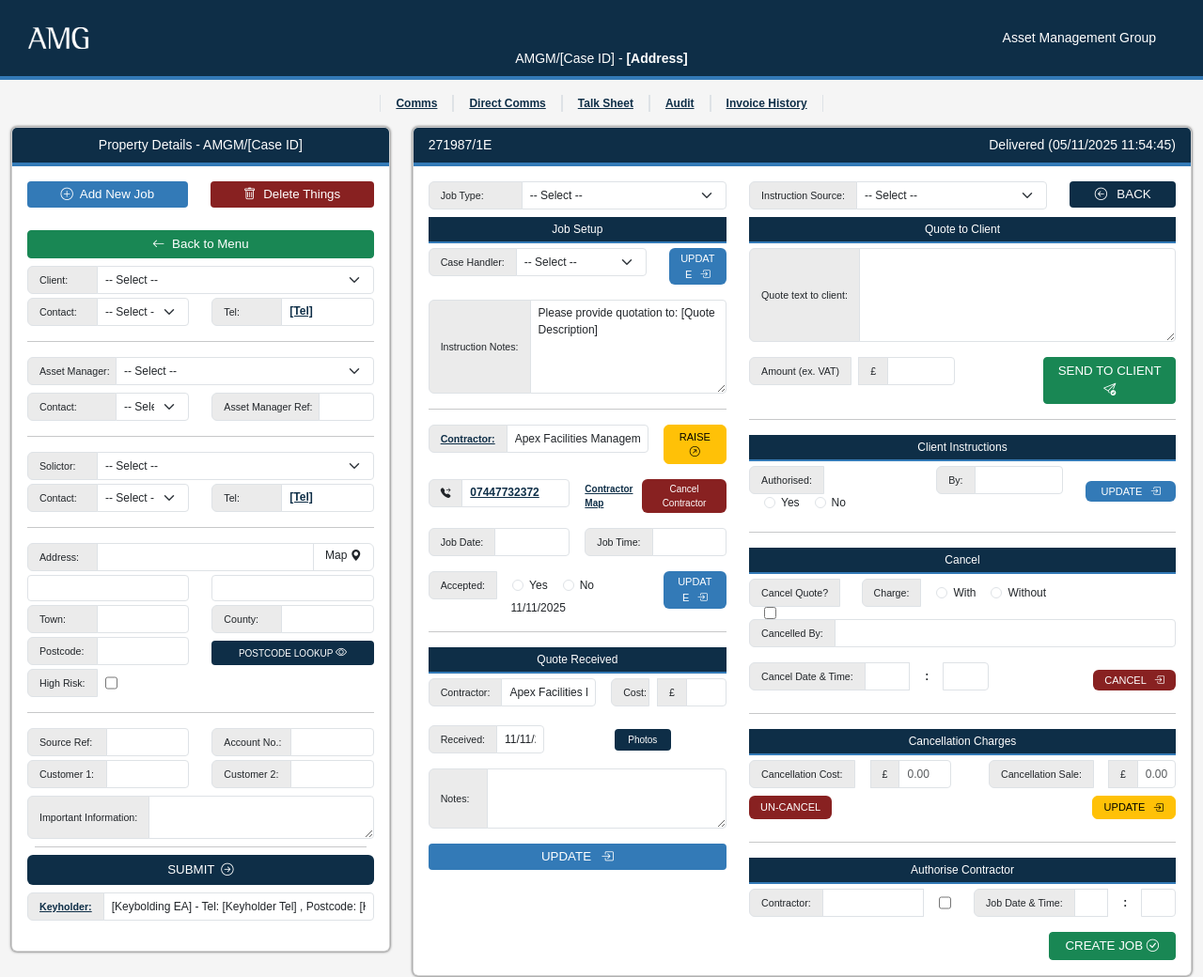
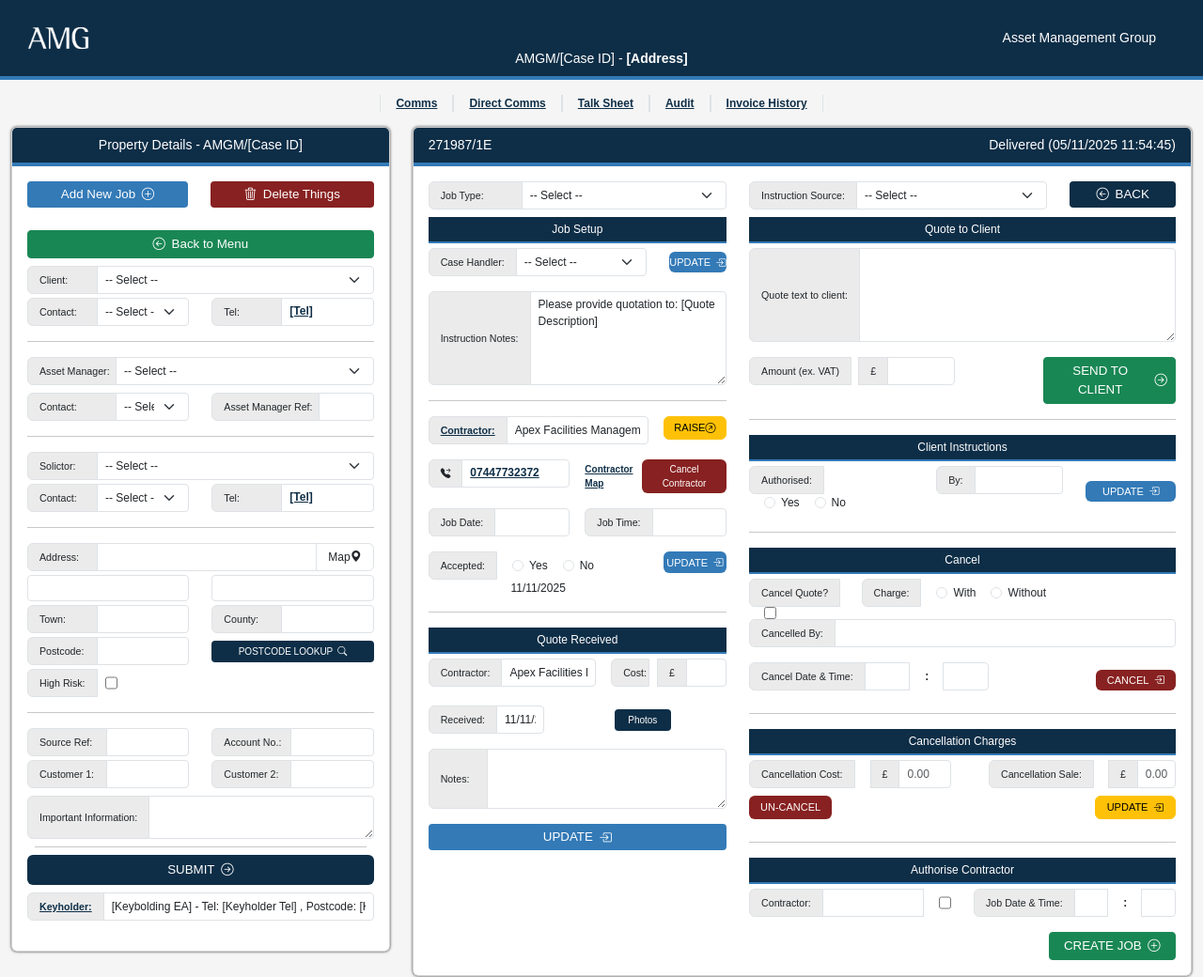
Before and after one commit to 7ZwOxAJEts/opera, a plain HTML site: page 006EditQuoteJobOut.html in a window 1280 px wide. Shown: the top 1040 px of the page at 94% size. Drawn offline with Linux system fonts and the light colour scheme.

Commit message:
Refactor button styles and add icons for improved UI consistency across user and company menus; update search results header

```diff
--- a/006EditQuoteJobOut.html
+++ b/006EditQuoteJobOut.html
@@ -54,16 +54,16 @@
 
                             <div class="d-flex flex-wrap gap-4 mb-2">
 
-                                <a href="006AddJobPageOut.aspx" class="btn btn-sm btn-secondary flex-fill">
-                                    <i class="bi bi-plus-circle me-1"></i> Add New Job
+                                <a href="006AddJobPageOut.aspx" class="btn btn-sm btn-secondary add-icon flex-fill">
+                                    Add New Job
                                 </a>
 
-                                <a href="050DeleteThings.aspx" class="btn btn-sm btn-danger flex-fill">
-                                    <i class="bi bi-trash me-1"></i> Delete Things
+                                <a href="050DeleteThings.aspx" class="btn btn-sm btn-danger delete-icon flex-fill">
+                                    Delete Things
                                 </a>
 
-                                <a href="002MainMenu.html" class="btn btn-sm btn-success flex-fill">
-                                    <i class="bi bi-arrow-left me-1"></i> Back to Menu
+                                <a href="002MainMenu.html" class="btn btn-sm btn-success back-icon flex-fill">
+                                    Back to Menu
                                 </a>
 
                             </div>
@@ -244,8 +244,8 @@
                                 </div>
 
                                 <div class="col-md-6 mt-2">
-                                    <a href="" class="btn btn-sm btn-primary fs-10 col-12">
-                                        POSTCODE LOOKUP <i class="bi bi-eye fs-12"></i>
+                                    <a href="" class="btn btn-sm btn-primary search-icon fs-10 col-12">
+                                        POSTCODE LOOKUP
                                     </a>
                                 </div>
 
@@ -599,8 +599,8 @@
 
                                     <div class="col-md-4 offset-md-2">
 
-                                        <a href="" class="btn btn-sm btn-success col-12">
-                                            SEND TO CLIENT <i class="bi bi-send-check"></i>
+                                        <a href="" class="btn btn-sm btn-success submit-icon col-12">
+                                            SEND TO CLIENT
                                         </a>
 
                                     </div>
@@ -772,8 +772,8 @@
                                     </div>
 
                                     <div class="col-md-4 offset-md-8 mt-3 text-end">
-                                        <button class="btn btn-sm btn-success col-12">
-                                            CREATE JOB <i class="bi bi-check-circle"></i>
+                                        <button class="btn btn-sm btn-success add-icon col-12">
+                                            CREATE JOB
                                         </button>
                                     </div>
 
--- a/assets/css/style.css
+++ b/assets/css/style.css
@@ -55,12 +55,12 @@
 
 .banner {
     position: relative;
-    background-color: var(--amg-primary); /* Change to your desired banner color */
+    background-color: var(--amg-primary);
     color: white;
-    height: 85px; /* Adjust the height as needed */
+    height: 85px;
     display: flex;
-    align-items: center; /* Vertically center */
-    padding-right: 50px; /* Space to the right edge */
+    align-items: center;
+    padding-right: 50px;
     border-bottom: var(--amg-secondary) 4px solid;
     font-size: 14px;
 }
@@ -81,7 +81,7 @@
 }
 
 #banner_assetmanagementgroup {
-    margin-left: auto; /* Pushes the text to the right */
+    margin-left: auto;
 }
 
 .input-group-text {
@@ -94,6 +94,9 @@
 
 .btn {
     --bs-btn-font-size: 10pt;
+    display: inline-flex;
+    align-items: center;
+    justify-content: center;
     transition: transform 0.3s ease, box-shadow 0.3s ease;
 }
 
@@ -255,6 +258,17 @@
     margin-left: 0.5em;
 }
 
+.add-icon::after {
+    content: "\F4FA";
+    font-family: "bootstrap-icons";
+    display: inline-block;
+    line-height: 1;
+    vertical-align: -.125em;
+    font-variant: normal;
+    font-style: normal;
+    margin-left: 0.5em;
+}
+
 .back-icon::before {
     content: "\F12A";
     font-family: "bootstrap-icons";
@@ -287,3 +301,14 @@
     font-style: normal;
     margin-right: 0.5em;
 }
+
+.search-icon::after {
+    content: "\F52A";
+    font-family: "bootstrap-icons";
+    display: inline-block;
+    line-height: 1;
+    vertical-align: -.125em;
+    font-variant: normal;
+    font-style: normal;
+    margin-left: 0.5em;
+}
```
Also changed, not shown: 003UserMenu.html (+3 -3 lines), 005CompanyMenu.html (+3 -3 lines), 006AddJobPageOut.html (+8 -8 lines), 006AssessmentEditOut.html (+8 -8 lines), 006ChattelEditOut.html (+8 -8 lines), 006EditShutterJobOut.html (+16 -16 lines), 006EditStandardJobOut.html (+11 -11 lines), 006MainPropertyPageOut.html (+8 -8 lines), 014JobSearchIn.html (+1 -1 lines), 014PropertySearchOut.html (+2 -2 lines), notauth.html (+2 -2 lines).
